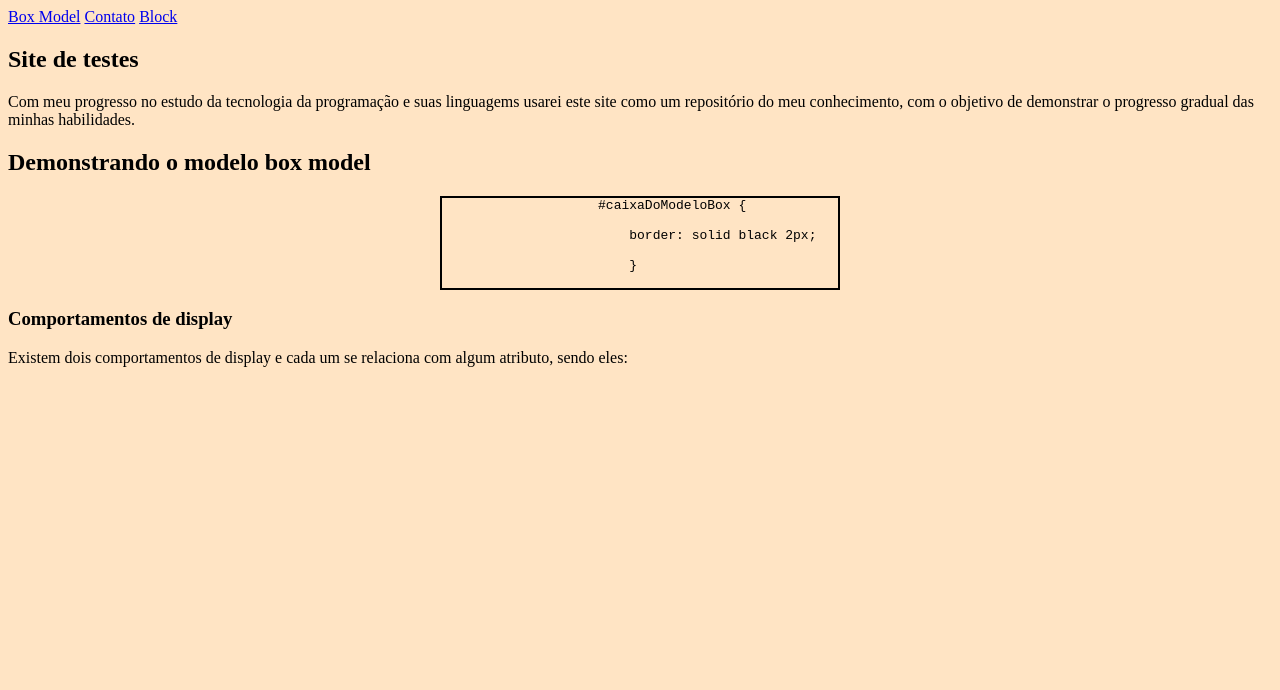
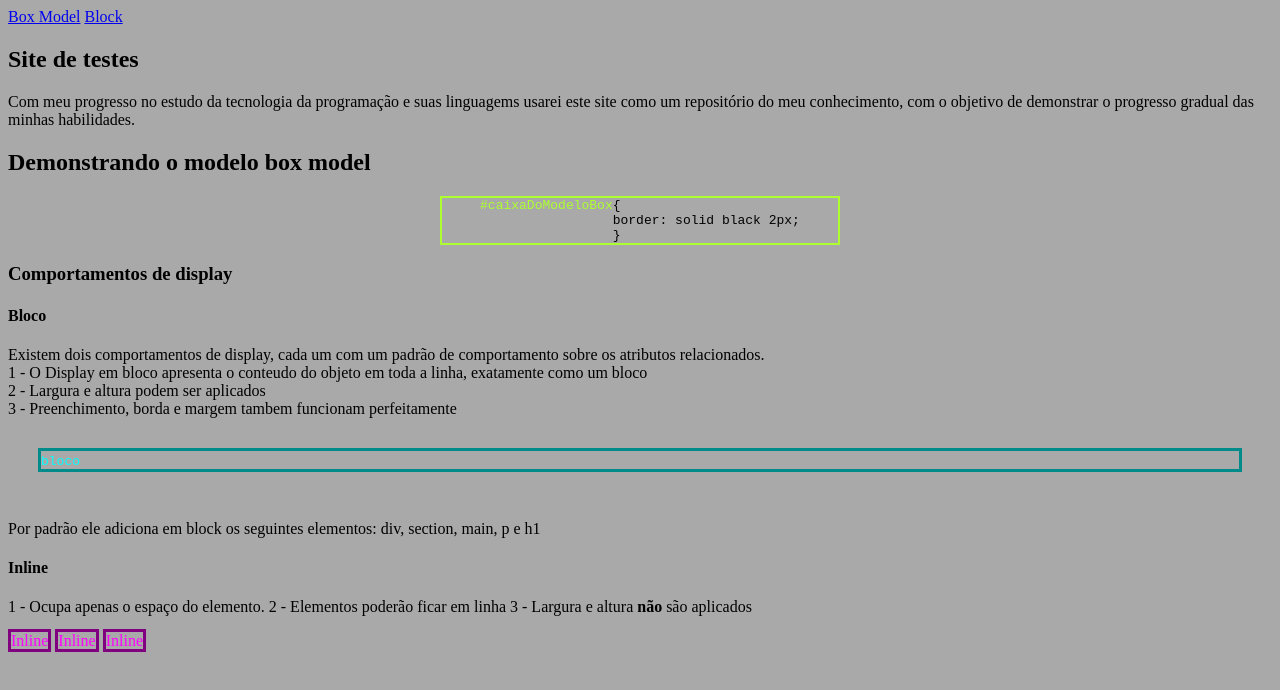
Before and after one commit to Shimoteg/Primeiro-Site, a plain HTML site: page index.html in a window 1280 px wide. Drawn offline with Linux system fonts and the light colour scheme.

Commit message:
BoxModel - exemplo

```diff
--- a/index.html
+++ b/index.html
@@ -10,26 +10,45 @@
     <body>
         <nav>
             <a href="#boxModel">Box Model</a>
-            <a href="#block-inline">Contato</a>
             <a href="#block">Block</a>
         </nav>
 
         <main>
-            <section id="home">
+            <section id="name">
                 <h1>Site de testes</h1>
                 <p>Com meu progresso no estudo da tecnologia da programação e suas linguagems usarei este site como um repositório do meu conhecimento, com o objetivo de demonstrar o progresso gradual das minhas habilidades.</p>
             </section>
             <section id="boxModel">
                 <h2>Demonstrando o modelo box model</h2>
-                <pre id="caixaDoModeloBox">
-                    #caixaDoModeloBox { <br>
-                        border: solid black 2px; <br>
-                        }
-                    </pre>
+                <code id="boxFromBoxModel">
+                        <span id="atributeColor">#caixaDoModeloBox</span> { <br>
+                            border: solid black 2px; <br>
+                            }
+                </code>
             </section>
             <section id="block-inline">
                 <h3> Comportamentos de display</h3>
-                <p>Existem dois comportamentos de display e cada um se relaciona com algum atributo, sendo eles: </p>
+                <h4>Bloco</h4>
+                <p>
+                    Existem dois comportamentos de display, cada um com um padrão de comportamento sobre os atributos relacionados. <br>
+                    1 - O Display em bloco apresenta o conteudo do objeto em toda a linha, exatamente como um bloco <br>
+                    2 - Largura e altura podem ser aplicados <br>
+                    3 - Preenchimento, borda e margem tambem funcionam perfeitamente <br>
+                    <code>
+                        <div id="blockExemple">bloco</div>
+                    </code>
+                    <br>
+                    Por padrão ele adiciona em block os seguintes elementos: div, section, main, p e h1
+                </p>
+                <h4>Inline</h4>
+                <p>
+                    1 - Ocupa apenas o espaço do elemento.
+                    2 - Elementos poderão ficar em linha
+                    3 - Largura e altura <strong>não</strong> são aplicados
+                </p>
+                <span id="topicInline">Inline</span>
+                <span id="topicInline">Inline</span>
+                <span id="topicInline">Inline</span>
             </section>
         </main>
     </body>
--- a/style.css
+++ b/style.css
@@ -1,10 +1,31 @@
 * {
-    background-color: bisque;
+    background-color: darkgray;
 }
 
-#caixaDoModeloBox {
-    border: solid black 2px;
+#boxFromBoxModel {
+    border: solid greenyellow 2px;
     box-sizing: border-box;
     width: 400px;
     margin: auto;
+    display: flex;
+    justify-content: center;
+
 }
+
+#atributeColor {
+    color: greenyellow;
+}
+
+#blockExemple {
+    color: cyan;
+    border: solid darkcyan;
+    box-sizing: border-box;
+
+    margin: 30px;
+}
+
+#topicInline {
+    color: magenta;
+    border: solid purple;
+
+}
```
